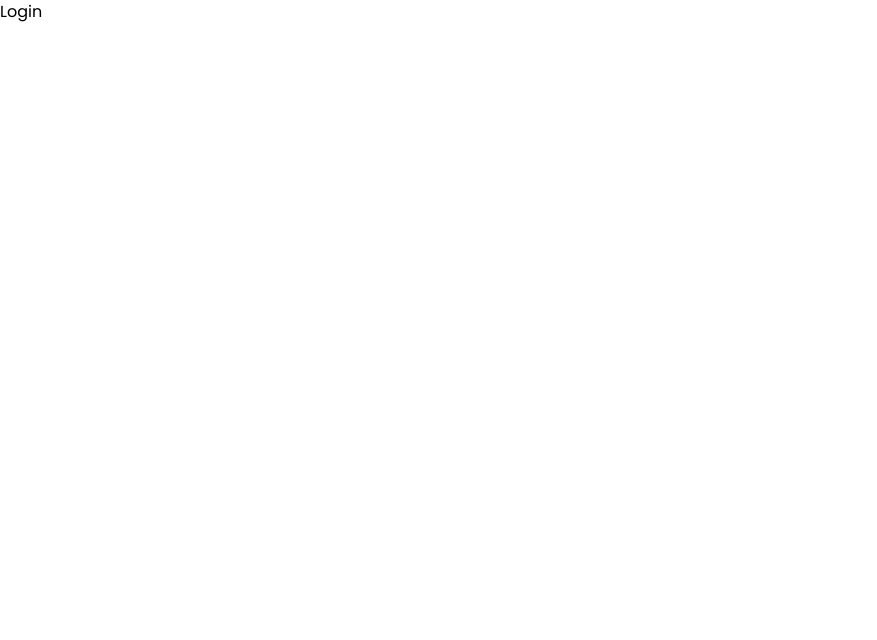
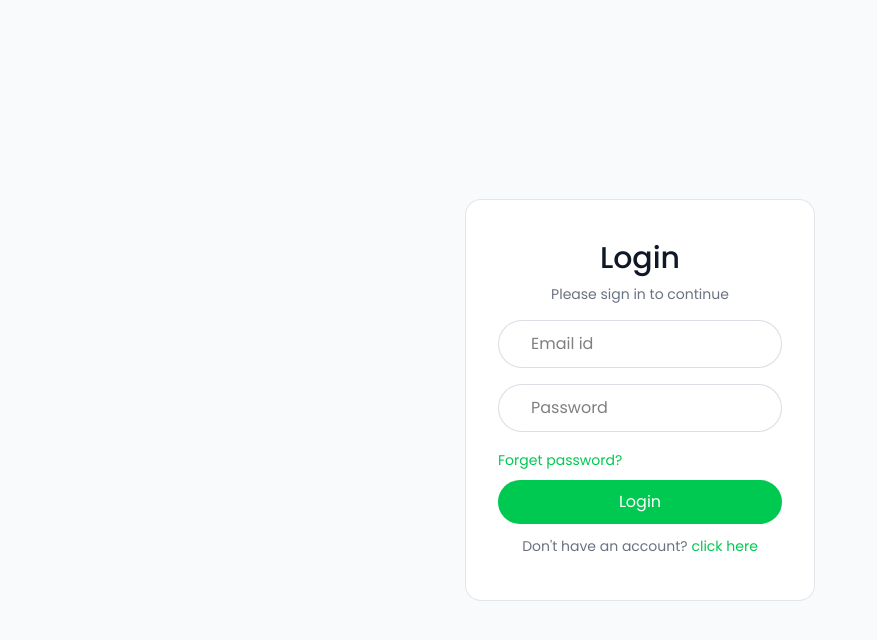
Before and after one commit to sojibkhan567/resume-builder-app, a React (Vite) app in the folder frontend/: page /login in a window 1280 px wide. Shown: the top 640 px of the page, without its empty margins (0-877 px from the left). Built offline with nearby package versions, Linux system fonts and the light colour scheme.

Commit message:
feat-02: add dashboard page

```diff
--- /dev/null
+++ b/frontend/src/components/Navbar.jsx
@@ -0,0 +1,22 @@
+import React from 'react'
+import { Link } from 'react-router-dom'
+
+const Navbar = () => {
+  const user = {name: "Sajeeb Khan"}
+
+  return (
+    <div className='shadow bg-white'>
+        <nav className='flex items-center justify-between max-w-7xl mx-auto px-4 py-3.5 text-slate-800 transition-all'>
+            <Link to="/">
+                <img className='h-11 w-auto' src="/logo.svg" alt="logo" />
+            </Link>
+            <div className='flex items-center gap-4 text-sm'>
+                <p className='max-sm:hidden'>Hi, {user?.name}</p>
+                <button className='bg-white hover:bg-slate-50 border border-gray-300 px-7 py-1.5 rounded-full active:scale-95 transition-all'>Logout</button>
+            </div>
+        </nav>
+    </div>
+  )
+}
+
+export default Navbar
--- a/frontend/src/pages/Dashboard.jsx
+++ b/frontend/src/pages/Dashboard.jsx
@@ -1,9 +1,58 @@
-import React from 'react'
+import { PlusIcon, UploadCloudIcon } from "lucide-react";
+import { useEffect, useState } from "react";
+import {dummyResumeData} from "../assets/assets";
 
 const Dashboard = () => {
+  const colors = ["#9333ea", "#d97706", "#dc2626", "#0284c7", "#16a34a"];
+
+  const [allResumes, setAllResumes] = useState([]);
+
+  // fetch all resume data
+  const loadAllResumes = async () => {
+    setAllResumes(dummyResumeData)
+  }
+
+  // call fetch api method
+  useEffect(() => {
+    loadAllResumes();
+  },[]);
+
   return (
-    <div>Dashboard</div>
-  )
-}
+    <div>
+      <div className="max-w-7xl mx-auto px-4 py-8">
+        <p className="text-2xl font-medium mb-6 bg-linear-to-r from-slate-600 to-slate-700 bg-clip-text text-transparent sm:hidden">
+          Welcome, Jhon doe
+        </p>
+        {/* create resume btn */}
+        <div className="flex gap-4 ">
+          <button className="w-full bg-white sm:max-w-36 h-48 flex flex-col items-center justify-center rounded-lg gap-2 text-slate-600 border border-dashed border-slate-300 group hover:border-indigo-500 hover:shadow-lg transition-all duration-300 cursor-pointer">
+            <PlusIcon className="size-11 transition-all duration-300 p-2.5 bg-linear-to-br from-indigo-300 to-indigo-500  text-white rounded-full"/>
+            <p className="text-sm group-hover:text-indigo-600 transition-all duration-300">
+              Create Resume
+            </p>
+          </button>
+          <button className="w-full bg-white sm:max-w-36 h-48 flex flex-col items-center justify-center rounded-lg gap-2 text-slate-600 border border-dashed border-slate-300 group hover:border-purple-500 hover:shadow-lg transition-all duration-300 cursor-pointer">
+            <UploadCloudIcon className="size-11 transition-all duration-300 p-2.5 bg-linear-to-br from-purple-300 to-purple-500  text-white rounded-full"/>
+            <p className="text-sm group-hover:text-purple-600 transition-all duration-300">
+              Upload Existing
+            </p>
+          </button>
+        </div>
+        <hr className="my-6 border-slate-300"/>
+        {/* resume list */}
+        <div className="grid grid-cols-2 sm:flex flex-wrap gap-4">
+          {allResumes.map((resume, index) => {
+            const baseColor = colors[index % colors.length];
+            return(
+              <button key={index} className="relative w-full sm:max-w-36 h-48 flex flex-col items-center justify-center rounded-lg gap-2 border group hover:shadow-lg transition-all duration-300" style={{ background: `linear-gradient(135deg, ${baseColor}10, ${baseColor}40)`, borderColor: baseColor + '40' }}>
 
-export default Dashboard
+              </button>
+            )
+          })}
+        </div>
+      </div>
+    </div>
+  );
+};
+
+export default Dashboard;
--- a/frontend/src/pages/Layout.jsx
+++ b/frontend/src/pages/Layout.jsx
@@ -1,11 +1,12 @@
 import React from "react";
 import { Outlet } from "react-router-dom";
+import Navbar from "../components/Navbar";
 
 const Layout = () => {
   return (
     <>
-      <h1>Layout</h1>
-      <div>
+      <div className="min-h-screen bg-gray-50">
+        <Navbar />
         <Outlet />
       </div>
     </>
--- a/frontend/src/pages/Login.jsx
+++ b/frontend/src/pages/Login.jsx
@@ -1,9 +1,144 @@
-import React from 'react'
+import { useState } from "react";
 
 const Login = () => {
+  const query = new URLSearchParams(window.location.search);
+  const urlState = query.get("state");
+    const [state, setState] = useState(urlState || "login");
+
+  const [formData, setFormData] = useState({
+    name: "",
+    email: "",
+    password: "",
+  });
+
+  const handleSubmit = (e) => {
+    e.preventDefault();
+  };
+
+  const handleChange = (e) => {
+    const { name, value } = e.target;
+    setFormData((prev) => ({ ...prev, [name]: value }));
+  };
+
   return (
-    <div>Login</div>
-  )
-}
+    <div className="flex items-center justify-center min-h-screen bg-gray-50">
+      <form
+        onSubmit={handleSubmit}
+        className="sm:w-87.5 w-full text-center border border-gray-300/60 rounded-2xl px-8 bg-white"
+      >
+        <h1 className="text-gray-900 text-3xl mt-10 font-medium">
+          {state === "login" ? "Login" : "Sign up"}
+        </h1>
+        <p className="text-gray-500 text-sm mt-2">Please sign in to continue</p>
+        {state !== "login" && (
+          <div className="flex items-center mt-6 w-full bg-white border border-gray-300/80 h-12 rounded-full overflow-hidden pl-6 gap-2">
+            <svg
+              xmlns="http://www.w3.org/2000/svg"
+              width="16"
+              height="16"
+              viewBox="0 0 24 24"
+              fill="none"
+              stroke="#6B7280"
+              strokeWidth="2"
+              strokeLinecap="round"
+              strokeLinejoin="round"
+              className="lucide lucide-user-round-icon lucide-user-round"
+            >
+              <circle cx="12" cy="8" r="5" />
+              <path d="M20 21a8 8 0 0 0-16 0" />
+            </svg>
+            <input
+              type="text"
+              name="name"
+              placeholder="Name"
+              className="border-none outline-none ring-0"
+              value={formData.name}
+              onChange={handleChange}
+              required
+            />
+          </div>
+        )}
+        <div className="flex items-center w-full mt-4 bg-white border border-gray-300/80 h-12 rounded-full overflow-hidden pl-6 gap-2">
+          <svg
+            xmlns="http://www.w3.org/2000/svg"
+            width="14"
+            height="14"
+            viewBox="0 0 24 24"
+            fill="none"
+            stroke="#6B7280"
+            strokeWidth="2"
+            strokeLinecap="round"
+            strokeLinejoin="round"
+            className="lucide lucide-mail-icon lucide-mail"
+          >
+            <path d="m22 7-8.991 5.727a2 2 0 0 1-2.009 0L2 7" />
+            <rect x="2" y="4" width="20" height="16" rx="2" />
+          </svg>
+          <input
+            type="email"
+            name="email"
+            placeholder="Email id"
+            className="border-none outline-none ring-0"
+            value={formData.email}
+            onChange={handleChange}
+            required
+          />
+        </div>
+        <div className="flex items-center mt-4 w-full bg-white border border-gray-300/80 h-12 rounded-full overflow-hidden pl-6 gap-2">
+          <svg
+            xmlns="http://www.w3.org/2000/svg"
+            width="14"
+            height="14"
+            viewBox="0 0 24 24"
+            fill="none"
+            stroke="#6B7280"
+            strokeWidth="2"
+            strokeLinecap="round"
+            strokeLinejoin="round"
+            className="lucide lucide-lock-icon lucide-lock"
+          >
+            <rect width="18" height="11" x="3" y="11" rx="2" ry="2" />
+            <path d="M7 11V7a5 5 0 0 1 10 0v4" />
+          </svg>
+          <input
+            type="password"
+            name="password"
+            placeholder="Password"
+            className="border-none outline-none ring-0"
+            value={formData.password}
+            onChange={handleChange}
+            required
+          />
+        </div>
+        <div className="mt-4 text-left text-green-500">
+          <button className="text-sm" type="reset">
+            Forget password?
+          </button>
+        </div>
 
-export default Login
+        <button
+          type="submit"
+          className="mt-2 w-full h-11 rounded-full text-white bg-green-500 hover:opacity-90 transition-opacity"
+        >
+          {state === "login" ? "Login" : "Sign up"}
+        </button>
+
+        <p
+          onClick={() =>
+            setState((prev) => (prev === "login" ? "register" : "login"))
+          }
+          className="text-gray-500 text-sm mt-3 mb-11"
+        >
+          {state === "login"
+            ? "Don't have an account?"
+            : "Already have an account?"}{" "}
+          <a href="#" className="text-green-500 hover:underline">
+            click here
+          </a>
+        </p>
+      </form>
+    </div>
+  );
+};
+
+export default Login;
```
